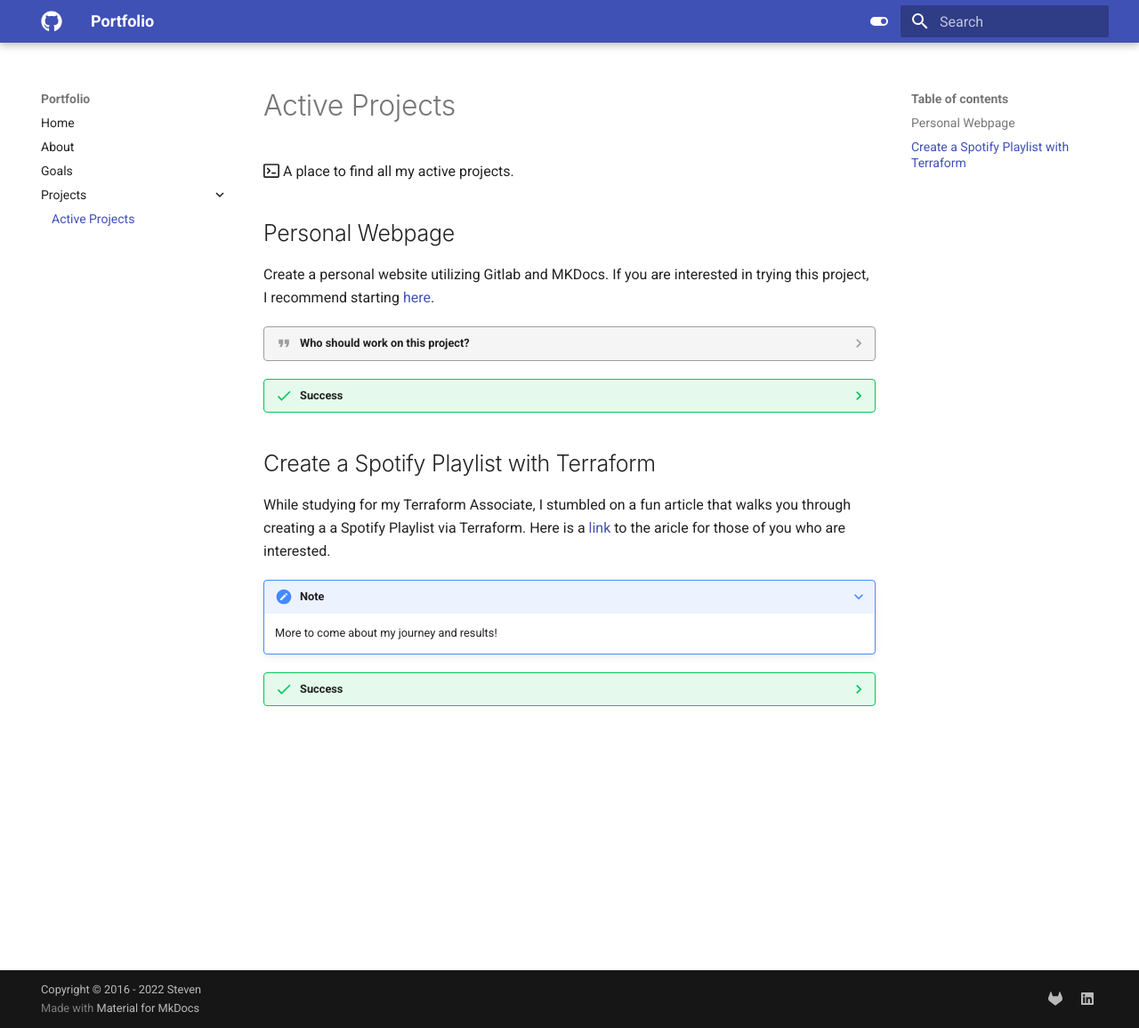
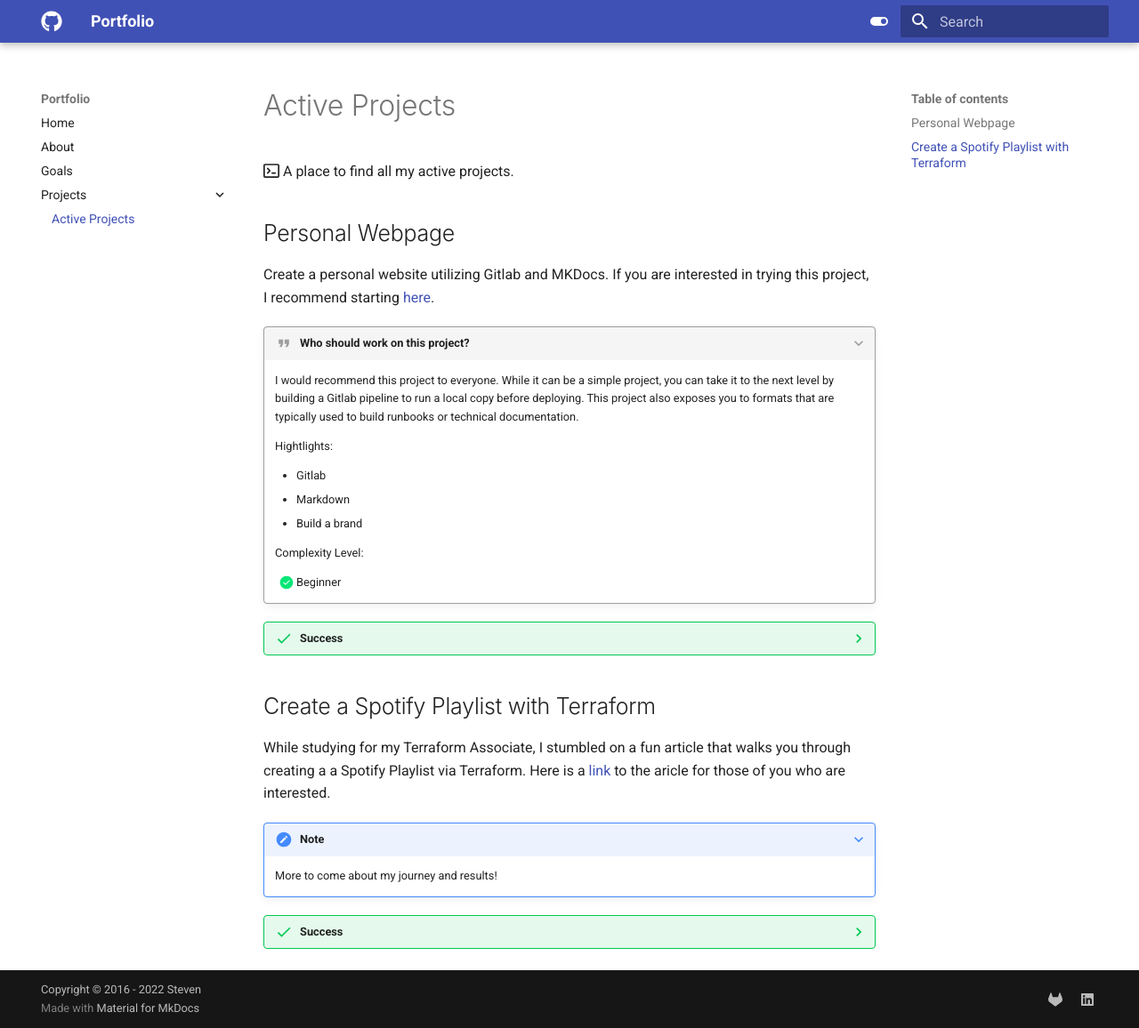
Before and after one commit to stevejoluc/stevejoluc.github.io, an MkDocs documentation site: the page built from docs/projects/projects.md, in a window 1280 px wide and 1156 px high. Shown: the whole window at 89% size. Built offline with MkDocs 1.6.1 and Material for MkDocs 9.7.7, drawn with Linux system fonts in a browser that asks for light colours; emoji names are drawn with the system emoji font.

Commit message:
Update projects.md

```diff
--- a/docs/projects/projects.md
+++ b/docs/projects/projects.md
@@ -4,7 +4,7 @@
 ## Personal Webpage
 Create a personal website utilizing Gitlab and MKDocs. If you are interested in trying this project, I recommend starting [here](https://squidfunk.github.io/mkdocs-material/getting-started/).
 
-??? quote "Who should work on this project?"
+???+ quote "Who should work on this project?"
     I would recommend this project to everyone. While it can be a simple project, you can take it to the next level by building a Gitlab pipeline to run a local copy before deploying. This project also exposes you to formats that are typically used to build runbooks or technical documentation.
 
     Hightlights:
```
